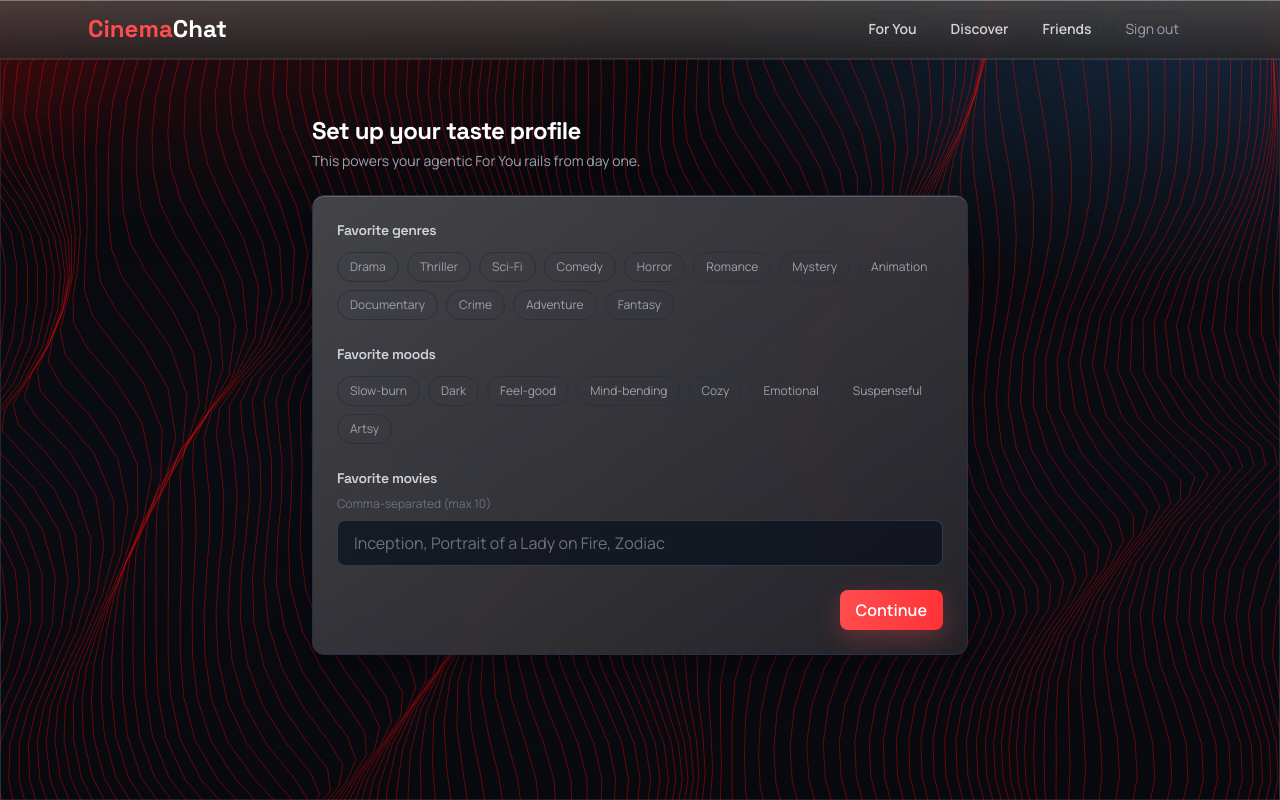
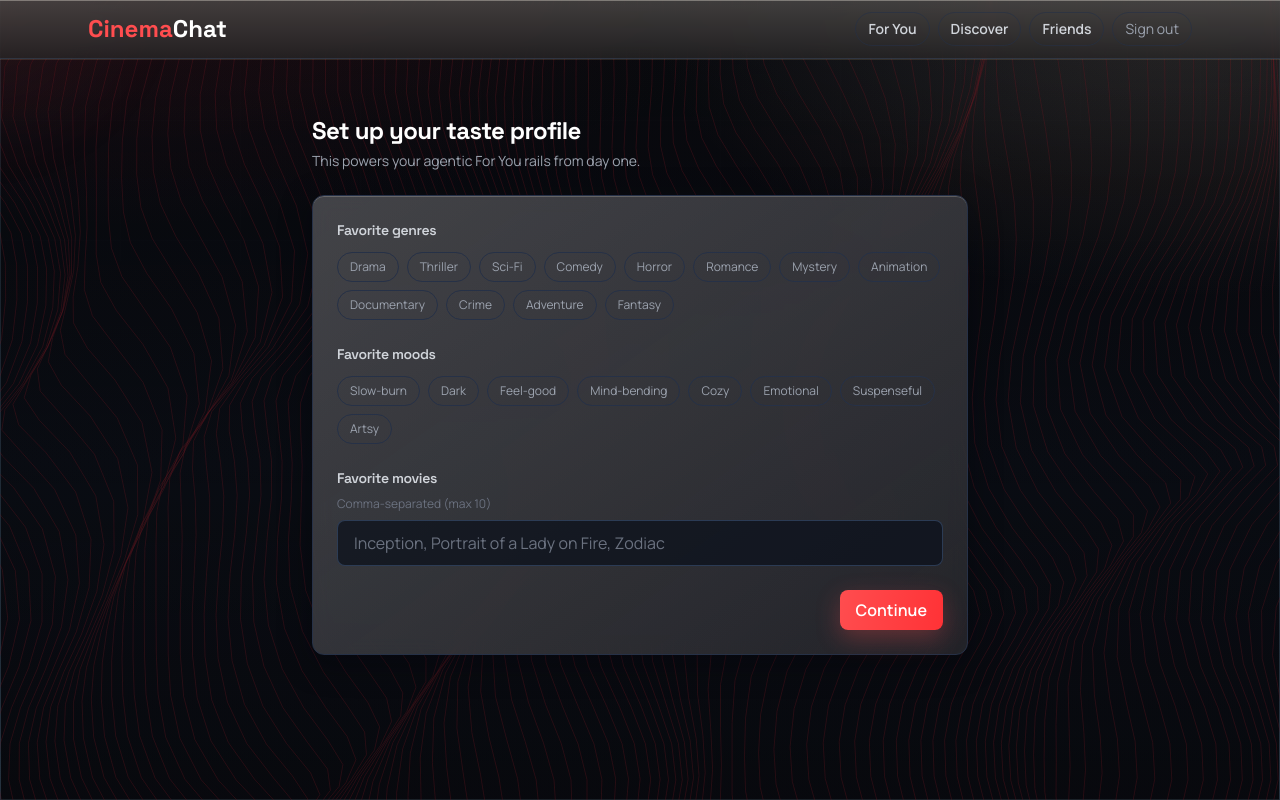
Before and after one commit to vs-githjk/CinemaChat, a React (Vite) app in the folder client/: page /onboarding in a window 1280 px wide. Built offline with nearby package versions, Linux system fonts and the light colour scheme; no server answers; sample sign-in values are in the browser's storage.

Commit message:
Refine waves to burgundy champagne palette

```diff
--- a/client/src/components/Layout.jsx
+++ b/client/src/components/Layout.jsx
@@ -15,8 +15,8 @@ export default function Layout() {
     <div className="app-shell min-h-screen flex flex-col">
       <div className="app-shell-background" aria-hidden="true">
         <Waves
-          lineColor="rgba(210, 18, 18, 0.42)"
-          glowColor="rgba(210, 18, 18, 0.24)"
+          lineColor="rgba(119, 24, 34, 0.38)"
+          glowColor="rgba(187, 76, 82, 0.16)"
           backgroundColor="transparent"
           waveSpeedX={0.0125}
           waveSpeedY={0.01}
--- a/client/src/index.css
+++ b/client/src/index.css
@@ -88,8 +88,8 @@
     position: absolute;
     inset: 0;
     background:
-      radial-gradient(1100px 520px at 10% -12%, rgba(210, 18, 18, 0.2), transparent 62%),
-      radial-gradient(900px 460px at 92% 4%, rgba(77, 163, 255, 0.16), transparent 58%),
+      radial-gradient(1100px 520px at 10% -12%, rgba(122, 28, 40, 0.18), transparent 62%),
+      radial-gradient(900px 460px at 92% 4%, rgba(232, 190, 148, 0.12), transparent 58%),
       linear-gradient(180deg, rgba(8, 9, 13, 0.72), rgba(8, 10, 16, 0.36));
     pointer-events: none;
     z-index: -3;
@@ -117,9 +117,9 @@
   }
 
   .app-shell-waves {
-    opacity: 1;
+    opacity: 0.9;
     mix-blend-mode: screen;
-    filter: saturate(1.15) brightness(1.08);
+    filter: saturate(0.95) brightness(0.92);
   }
 
   .app-shell-content {
@@ -141,7 +141,7 @@
     isolation: isolate;
     background:
       linear-gradient(180deg, rgba(11, 16, 27, 0.94), rgba(10, 15, 24, 0.82)),
-      radial-gradient(circle at top, rgba(77, 163, 255, 0.08), transparent 55%);
+      radial-gradient(circle at top, rgba(226, 183, 138, 0.08), transparent 55%);
   }
 
   .discover-shell::before {
@@ -149,7 +149,7 @@
     position: absolute;
     inset: 0;
     background:
-      radial-gradient(720px 280px at 50% 0%, rgba(77, 163, 255, 0.08), transparent 62%),
+      radial-gradient(720px 280px at 50% 0%, rgba(222, 176, 132, 0.08), transparent 62%),
       linear-gradient(180deg, rgba(255, 255, 255, 0.02), rgba(255, 255, 255, 0));
     pointer-events: none;
     z-index: -2;
@@ -165,6 +165,7 @@
 
   .discover-shell-waves {
     mask-image: linear-gradient(180deg, rgba(0, 0, 0, 0.7), rgba(0, 0, 0, 0.18));
+    opacity: 0.82;
   }
 
   .discover-shell-layer {
--- a/client/src/pages/Chat.jsx
+++ b/client/src/pages/Chat.jsx
@@ -70,8 +70,8 @@ export default function Chat() {
     <div className="discover-shell flex flex-col h-full max-w-5xl mx-auto w-full card overflow-hidden">
       <div className="discover-shell-background" aria-hidden="true">
         <Waves
-          lineColor="rgba(77, 163, 255, 0.18)"
-          glowColor="rgba(77, 163, 255, 0.16)"
+          lineColor="rgba(173, 128, 98, 0.12)"
+          glowColor="rgba(227, 180, 138, 0.1)"
           backgroundColor="transparent"
           waveSpeedX={0.009}
           waveSpeedY={0.006}
```
